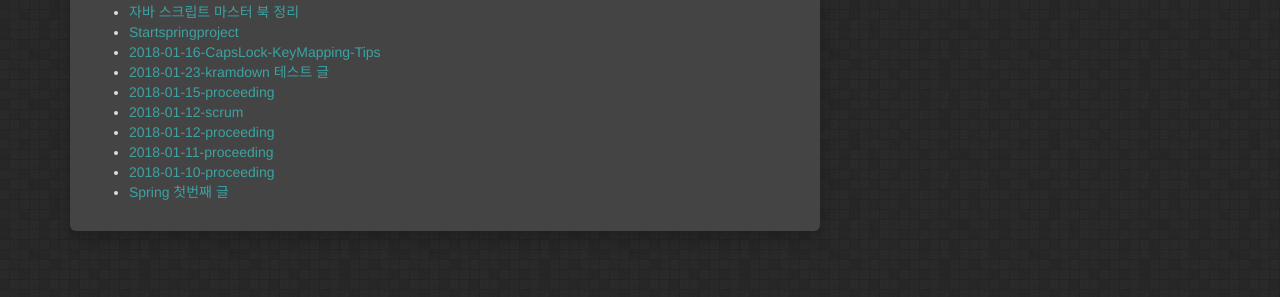
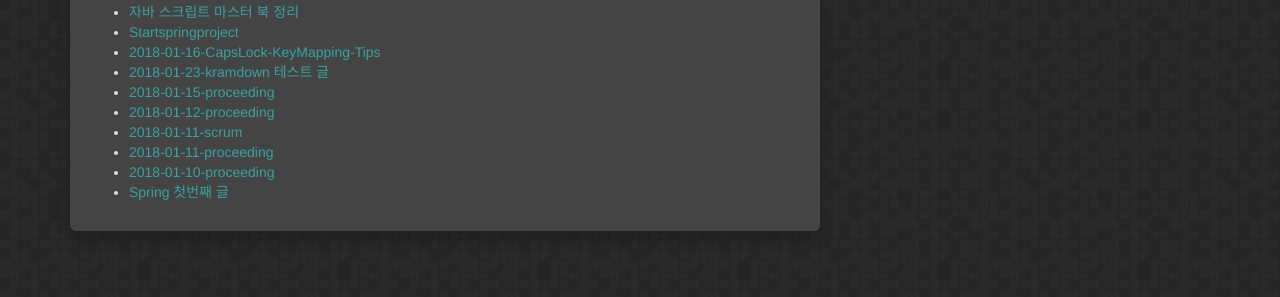
Before and after one commit to LeeDeokho/LeeDeokHo.github.io, a Jekyll site: the page built from archive.html, in a window 1280 px wide and 1022 px high. Shown: the part 521-818 px from the top of the window. Built offline with Jekyll 4.4.1, drawn with Linux system fonts in a browser that asks for light colours.

Commit message:
rerename

```diff
--- a/_posts/sun_scrum/2018-01-11-Scrum.md
+++ b/_posts/sun_scrum/2018-01-11-Scrum.md
@@ -1,7 +1,7 @@
 ---
 layout: post
-title: "2018-01-12-scrum"
-date: 2018-01-13 19:40:06
+title: "2018-01-11-scrum"
+date: 2018-01-11 19:40:06
 description: 1월 11일 스크럼
 tags:
  - sun-scrum
```
